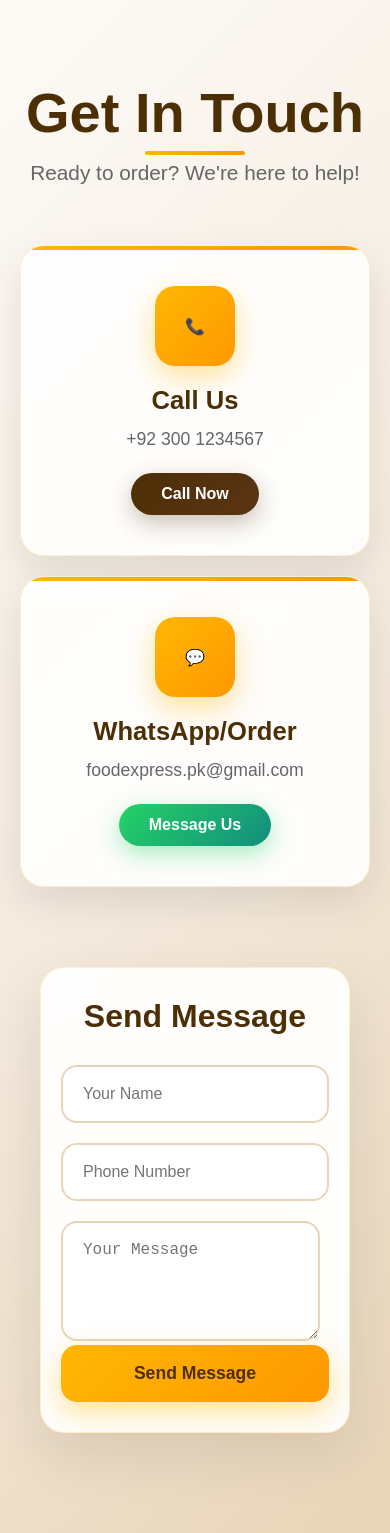
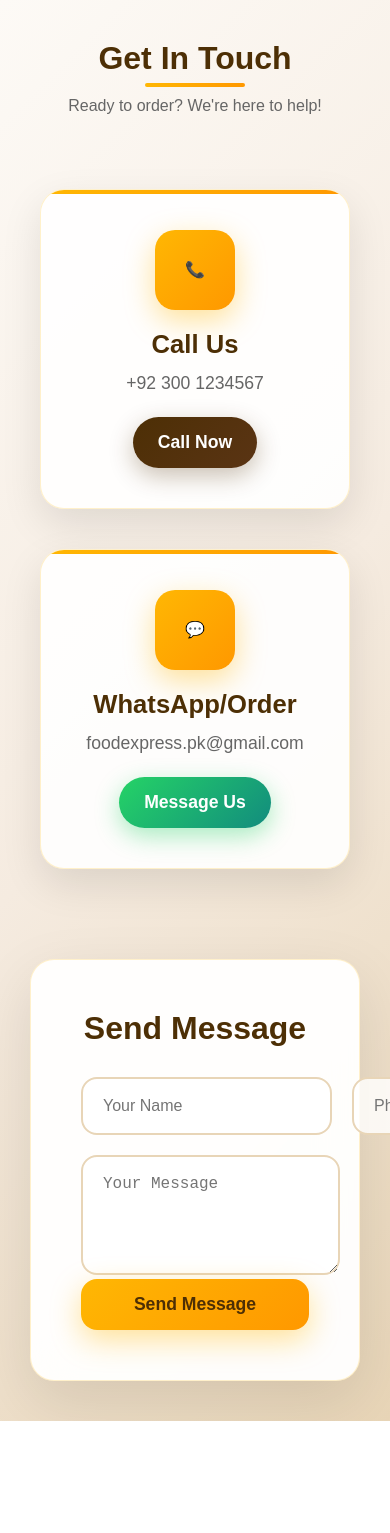
Before and after one commit to laibaaslam713/foodexpress, a React (Create React App) app: page /contact in a window 390 px wide. After the commit the page ends 1421 px from the top, so only its background shows below. Built offline with nearby package versions, Linux system fonts and the light colour scheme.

Commit message:
update changes

```diff
--- a/src/App.css
+++ b/src/App.css
@@ -7,8 +7,11 @@
 
 body {
   font-family: 'Poppins', sans-serif;
-  background-color: #fdfaf6;
+  /* background-color: #fdfaf6; */
 }
+
+h1, h2, h3 { font-size: 1.5rem; }
+p { font-size: 1rem; line-height: 1.6; }
 
 .hero {
   min-height: 100vh;
@@ -116,6 +119,24 @@ header {
   padding-bottom: 4px;
 }
 
+.mobile-menu-btn {
+  display: none;
+}
+@media (max-width: 768px) {
+  .mobile-menu-btn {
+    display: block;
+    background: none;
+    border: none;
+    font-size: 1.5rem;
+    color: white;
+    cursor: pointer;
+  }
+
+  #navbar {
+    display: none;
+  }
+}
+
 .menu-column a {
   color: #000000 !important;
   font-size: 14px;
@@ -146,6 +167,27 @@ header {
   }
   .menu-column {
     min-width: 45%;
+  }
+}
+
+@media (max-width: 768px) {
+  /* Buttons touch friendly */
+  button, .contact-btn, .whatsapp-btn, .order-btn {
+    padding: 15px 25px !important;
+    font-size: 1.1rem !important;
+    min-height: 50px;
+  }
+
+  /* Cards full width */
+  .feature-box, .contact-card, .about-text {
+    margin: 10px !important;
+    width: calc(100% - 20px);
+  }
+
+  /* Images responsive */
+  img {
+    max-width: 100%;
+    height: auto;
   }
 }
 
@@ -359,24 +401,39 @@ a:hover{
 }
 
 @media (max-width: 768px) {
-  .about-section {
-    padding: 40px 20px;
+  /* Padding kam karo */
+  .about-section, .contact-section {
+    padding: 40px 15px !important;
   }
 
-  .about-text {
-    padding: 30px 20px;
-    margin: 20px;
+  /* Text size mobile ke liye */
+  .about-text h2, .contact-header h2 {
+    font-size: 2rem !important;
   }
 
-  .about-text h2 {
-    font-size: 2.5rem;
+  .about-text p, .contact-header p {
+    font-size: 1rem !important;
+  }
+  .features, .contact-grid {
+    grid-template-columns: 1fr !important;
+    gap: 20px !important;
   }
 
-  .about-text p {
-    font-size: 1.1rem;
+  /* Navbar mobile */
+  header {
+    padding: 15px 20px !important;
+  }
+
+  #navbar {
+    display: none; /* Hide desktop menu on mobile */
   }
 }
 
+@media (min-width: 769px) {
+  .about-text {
+    padding: 50px 40px;
+  }
+}
 
 .contact-section {
   min-height: 100vh;
@@ -402,6 +459,7 @@ a:hover{
   margin: 0 auto;
   position: relative;
   z-index: 2;
+  padding: 0 15px;
 }
 
 .contact-header {
@@ -603,23 +661,3 @@ a:hover{
   transform: translateY(-2px);
   box-shadow: 0 15px 40px rgba(255, 183, 3, 0.5);
 }
-
-@media (max-width: 768px) {
-  .contact-grid {
-    grid-template-columns: 1fr;
-    gap: 20px;
-  }
-
-  .contact-card.featured {
-    grid-column: span 1;
-  }
-
-  .form-row {
-    grid-template-columns: 1fr;
-  }
-
-  .contact-form-wrapper {
-    padding: 30px 20px;
-    margin: 20px;
-  }
-}
```
